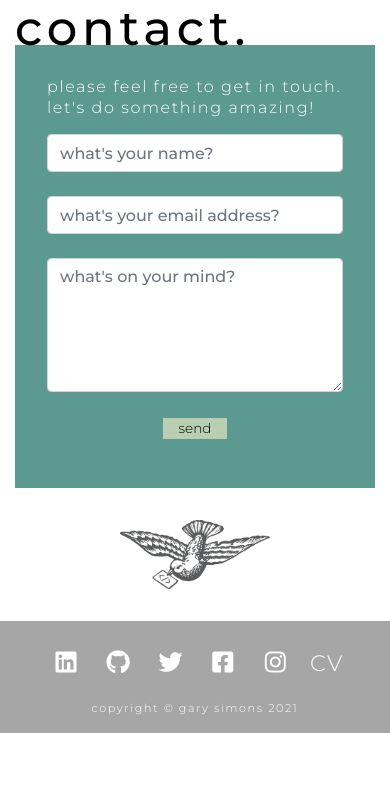
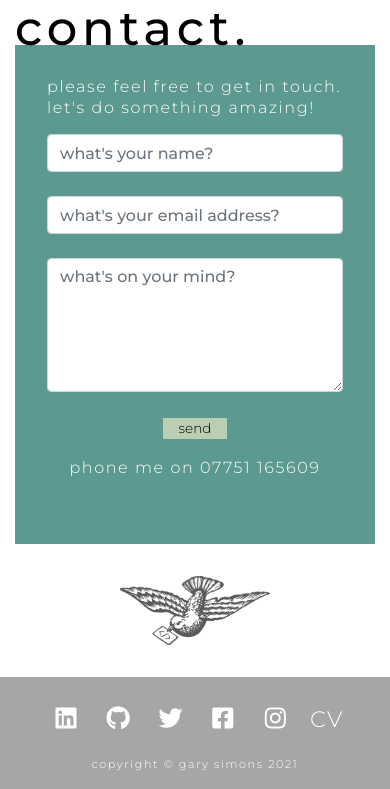
Before and after one commit to GarySimons/Gary-Simons, a Flask app: page /contact in a window 390 px wide. Shown: the part 154-943 px from the top of the page. Before the commit the page ends 887 px from the top, so only its background shows below. Run offline with Flask 2, Linux system fonts and the light colour scheme; some libraries are stand-ins or nearby versions.

Commit message:
Push to Github. Added phone number to Contact

```diff
--- a/app.py
+++ b/app.py
@@ -97,4 +97,4 @@ def deleteskill(skill_id):
 if __name__ == '__main__':
     app.run(host=os.getenv('IP', '0.0.0.0'),
     port=int(os.getenv('PORT', 8080)),
-    debug=True)
+    debug=False)
--- a/static/css/style.css
+++ b/static/css/style.css
@@ -372,6 +372,15 @@ body {
     font-weight: 300;
 }
 
+#phonetext {
+    color: #fff;
+    font-size: 1rem;
+    letter-spacing: 0.1rem;
+    font-weight: 300;
+    text-align: center;
+    margin-top: 1rem;
+}
+
 #btnsend {
     height: 1.3rem;
     width: 4rem;
--- a/templates/pages/contact.html
+++ b/templates/pages/contact.html
@@ -11,15 +11,13 @@
         <div class="row justify-content-center">
             <div class="col-sm-8">
                 <p id="contacttext">please feel free to get in touch.
-                    <br />
+                    <br>
                     let's do something amazing!</p>
             </div>
         </div>
 
         <div class="row justify-content-center">
-
             <div class="center-form col-sm-12 col-md-8">
-
                 <!-- Contact Form -->
                 <form onsubmit="return sendMail(this);">
                     <input type="text" name="name" id="fullname" class="form-control" placeholder="what's your name?"
@@ -39,6 +37,10 @@
                 </form>
             </div>
         </div>
+
+         <div class="col">
+                <p id="phonetext">phone me on 07751 165609</p>
+        </div>
     </div>
 
 
```
